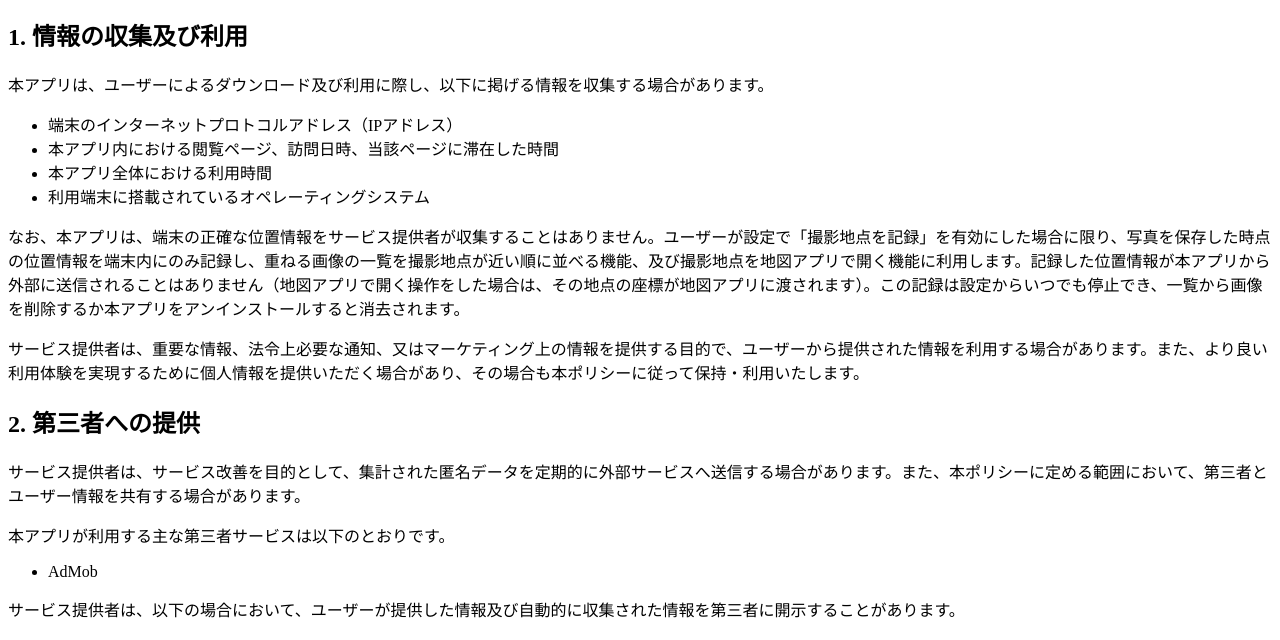
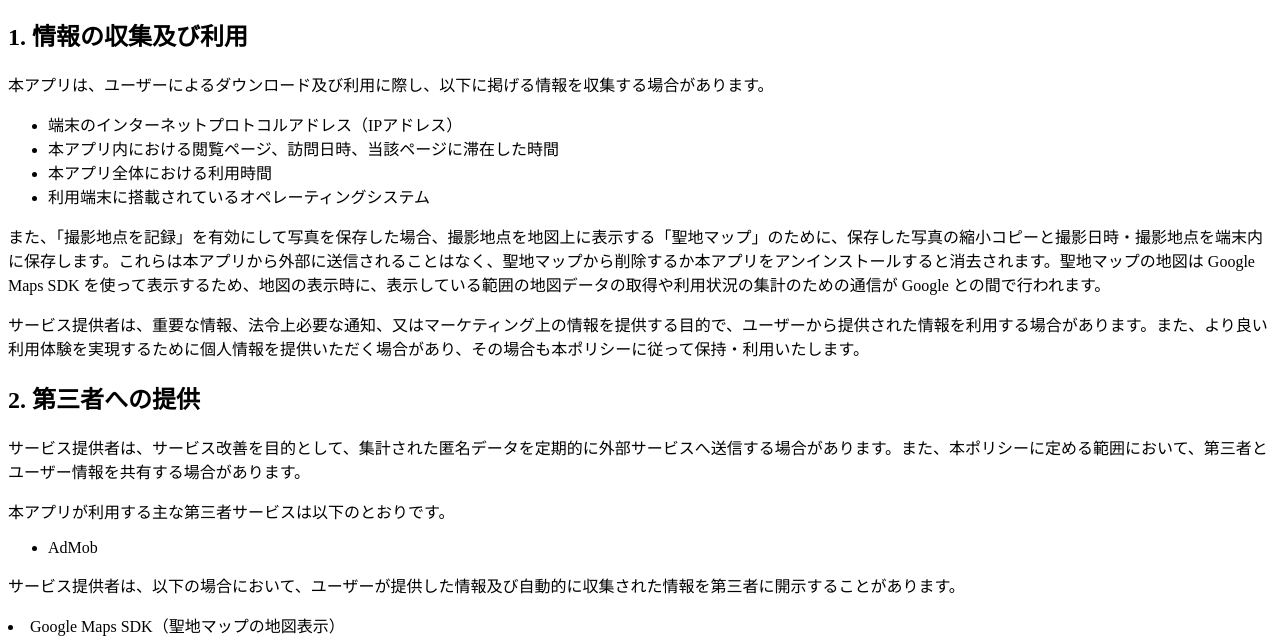
Before and after one commit to kamedas/junkame, a plain HTML site: page docs/index.html in a window 1280 px wide. Shown: the part 140-780 px from the top of the page. Drawn offline with Linux system fonts and the light colour scheme.

Commit message:
Update index.html

```diff
--- a/docs/index.html
+++ b/docs/index.html
@@ -18,9 +18,7 @@
     <li>本アプリ全体における利用時間</li>
     <li>利用端末に搭載されているオペレーティングシステム</li>
   </ul>
-  <p>なお、本アプリは、端末の正確な位置情報をサービス提供者が収集することはありません。ユーザーが設定で「撮影地点を記録」を有効にした場合に限り、写真を保存した時点の位置情報を端末内にのみ記録し、重ねる画像の一覧を撮影地点が近い順に並べる機能、及び撮影地点を地図アプリで開く機能に利用します。記録した位置情報が本アプリから外部に送信されることはありません（地図アプリで開く操作をした場合は、その地点の座標が地図アプリに渡されます）。この記録は設定からいつでも停止でき、一覧から画像を削除するか本アプリをアンインストールすると消去されます。</p>
-  <p>サービス提供者は、重要な情報、法令上必要な通知、又はマーケティング上の情報を提供する目的で、ユーザーから提供された情報を利用する場合があります。また、より良い利用体験を実現するために個人情報を提供いただく場合があり、その場合も本ポリシーに従って保持・利用いたします。</p>
-
+  <p>また、「撮影地点を記録」を有効にして写真を保存した場合、撮影地点を地図上に表示する「聖地マップ」のために、保存した写真の縮小コピーと撮影日時・撮影地点を端末内に保存します。これらは本アプリから外部に送信されることはなく、聖地マップから削除するか本アプリをアンインストールすると消去されます。聖地マップの地図は Google Maps SDK を使って表示するため、地図の表示時に、表示している範囲の地図データの取得や利用状況の集計のための通信が Google との間で行われます。</p>  <p>サービス提供者は、重要な情報、法令上必要な通知、又はマーケティング上の情報を提供する目的で、ユーザーから提供された情報を利用する場合があります。また、より良い利用体験を実現するために個人情報を提供いただく場合があり、その場合も本ポリシーに従って保持・利用いたします。</p>
   <h2>2. 第三者への提供</h2>
   <p>サービス提供者は、サービス改善を目的として、集計された匿名データを定期的に外部サービスへ送信する場合があります。また、本ポリシーに定める範囲において、第三者とユーザー情報を共有する場合があります。</p>
   <p>本アプリが利用する主な第三者サービスは以下のとおりです。</p>
@@ -28,6 +26,7 @@
     <li>AdMob</li>
   </ul>
   <p>サービス提供者は、以下の場合において、ユーザーが提供した情報及び自動的に収集された情報を第三者に開示することがあります。</p>
+    <li>Google Maps SDK（聖地マップの地図表示）</li>
   <ol>
     <li>法令に基づき、裁判所の命令その他これに準ずる法的手続きに従う場合</li>
     <li>サービス提供者の権利又は財産の保護、ユーザー又は第三者の安全確保、不正行為の調査、又は行政機関等からの要請に対応するために必要と合理的に判断した場合</li>
```
